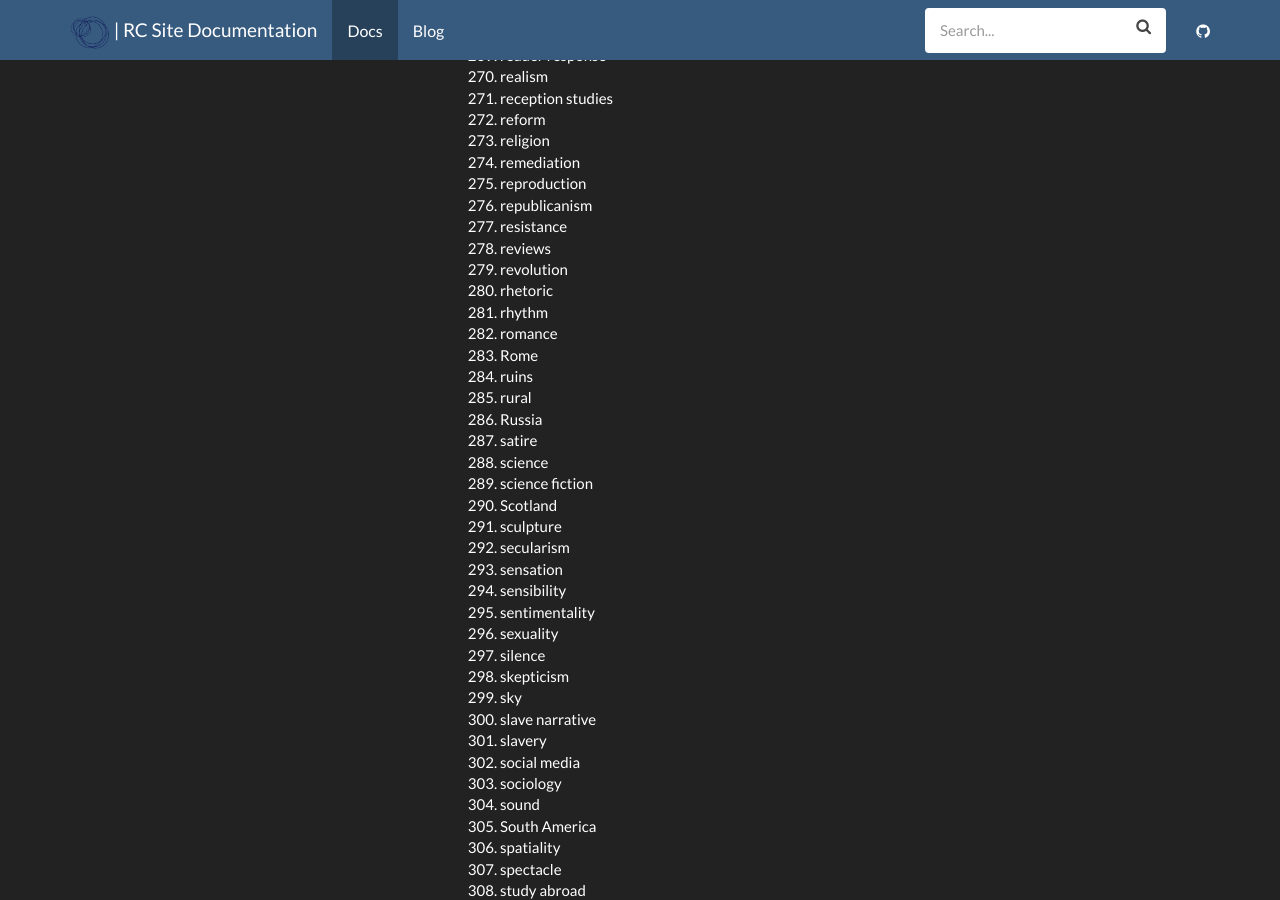
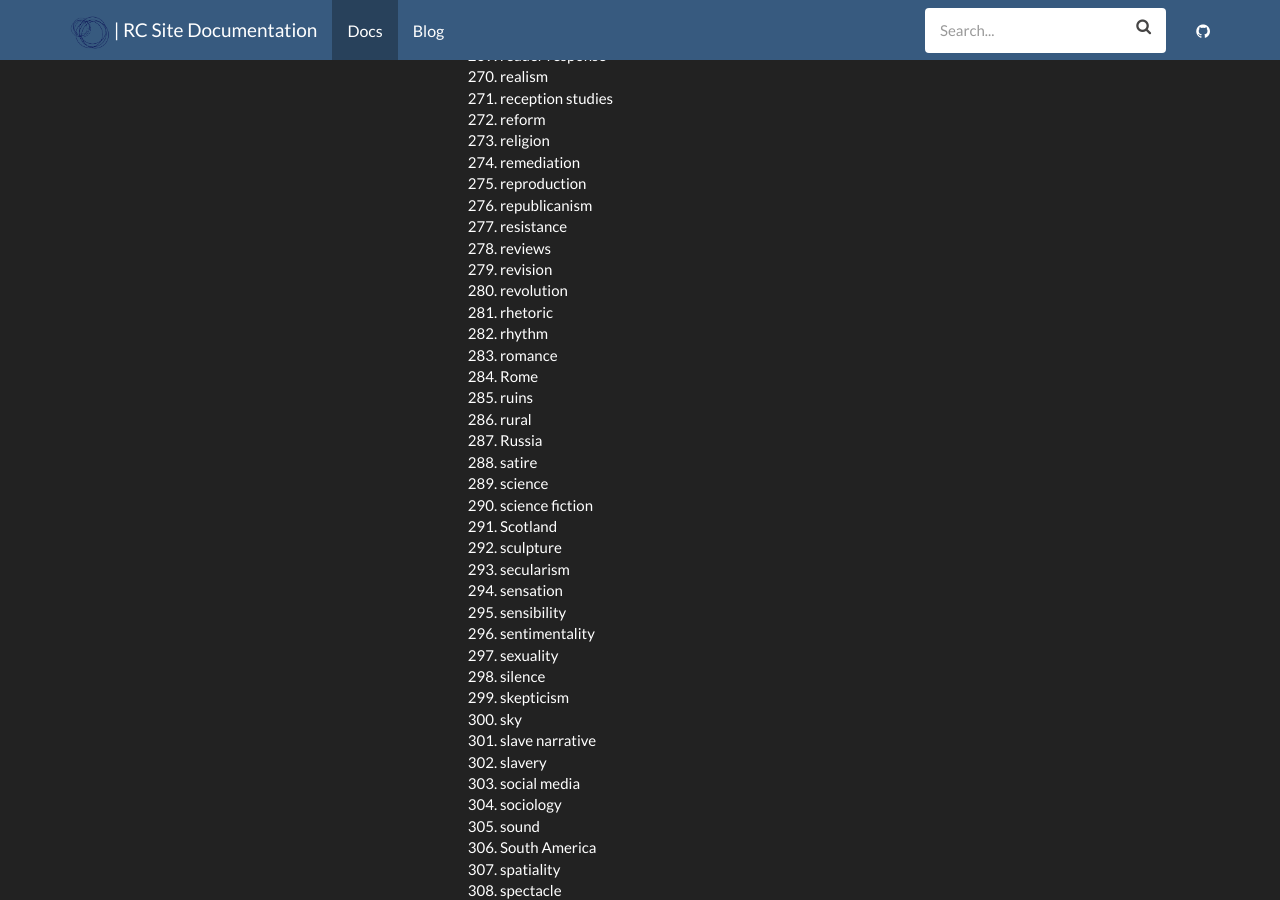
Before and after one commit to steve-kasica/romanticcircles.github.io, a Jekyll site: the page built from _docs/contributor-resources/rc-tagging.md, in a window 1280 px wide and 900 px high, scrolled down 6167 px. Built offline with Jekyll 4.4.1, drawn with Linux system fonts in a browser that asks for light colours.

Commit message:
added terms

```diff
--- a/_docs/contributor-resources/rc-tagging.md
+++ b/_docs/contributor-resources/rc-tagging.md
@@ -288,71 +288,72 @@ Please select 4-6 tags from the following list that are generally relevant to th
 276. republicanism
 277. resistance
 278. reviews
-279. revolution
-280. rhetoric
-281. rhythm
-282. romance
-283. Rome
-284. ruins
-285. rural
-286. Russia
-287. satire
-288. science
-289. science fiction
-290. Scotland
-291. sculpture
-292. secularism
-293. sensation
-293. sensibility
-294. sentimentality
-295. sexuality
-296. silence
-297. skepticism
-298. sky
-299. slave narrative
-300. slavery
-301. social media
-302. sociology
-303. sound
-304. South America
-305. spatiality
-306. spectacle
-307. study abroad
-308. subjectivity
-309. sublime
-310. sympathy
-311. taste
-312. teaching
-313. technology
-314. temporality
-315. textuality
-316. theater
-317. theology
-318. theory
-319. thing theory
-320. topography
-321. tourism
-322. tragedy
-323. transatlantic studies
-324. transcultural
-325. translation
-326. transnational
-327. transgender studies
-328. trauma
-329. travel
-330. uncanny
-331. utilitarianism
-332. utopia
-333. vampires
-334. video games
-335. violence
-336. vision
-337. visual art
-338. vitalism
-339. Vodoo
-340. walking
-341. war
-342. wedding
-343. West Indies
-344. women writers
-345. working class
+279. revision
+280. revolution
+281. rhetoric
+282. rhythm
+283. romance
+284. Rome
+285. ruins
+286. rural
+287. Russia
+288. satire
+289. science
+290. science fiction
+291. Scotland
+292. sculpture
+293. secularism
+294. sensation
+295. sensibility
+296. sentimentality
+297. sexuality
+298. silence
+299. skepticism
+300. sky
+301. slave narrative
+302. slavery
+303. social media
+304. sociology
+305. sound
+306. South America
+307. spatiality
+308. spectacle
+309. study abroad
+310. subjectivity
+311. sublime
+312. sympathy
+313. taste
+314. teaching
+315. technology
+316. temporality
+317. textuality
+318. theater
+319. theology
+320. theory
+321. thing theory
+322. topography
+323. tourism
+324. tragedy
+325. transatlantic studies
+326. transcultural
+327. translation
+328. transnational
+329. transgender studies
+330. trauma
+331. travel
+332. uncanny
+333. utilitarianism
+334. utopia
+335. vampires
+336. video games
+337. violence
+338. vision
+339. visual art
+340. vitalism
+341. Vodoo
+342. walking
+343. war
+344. wedding
+345. West Indies
+346. women writers
+347. working class
```
